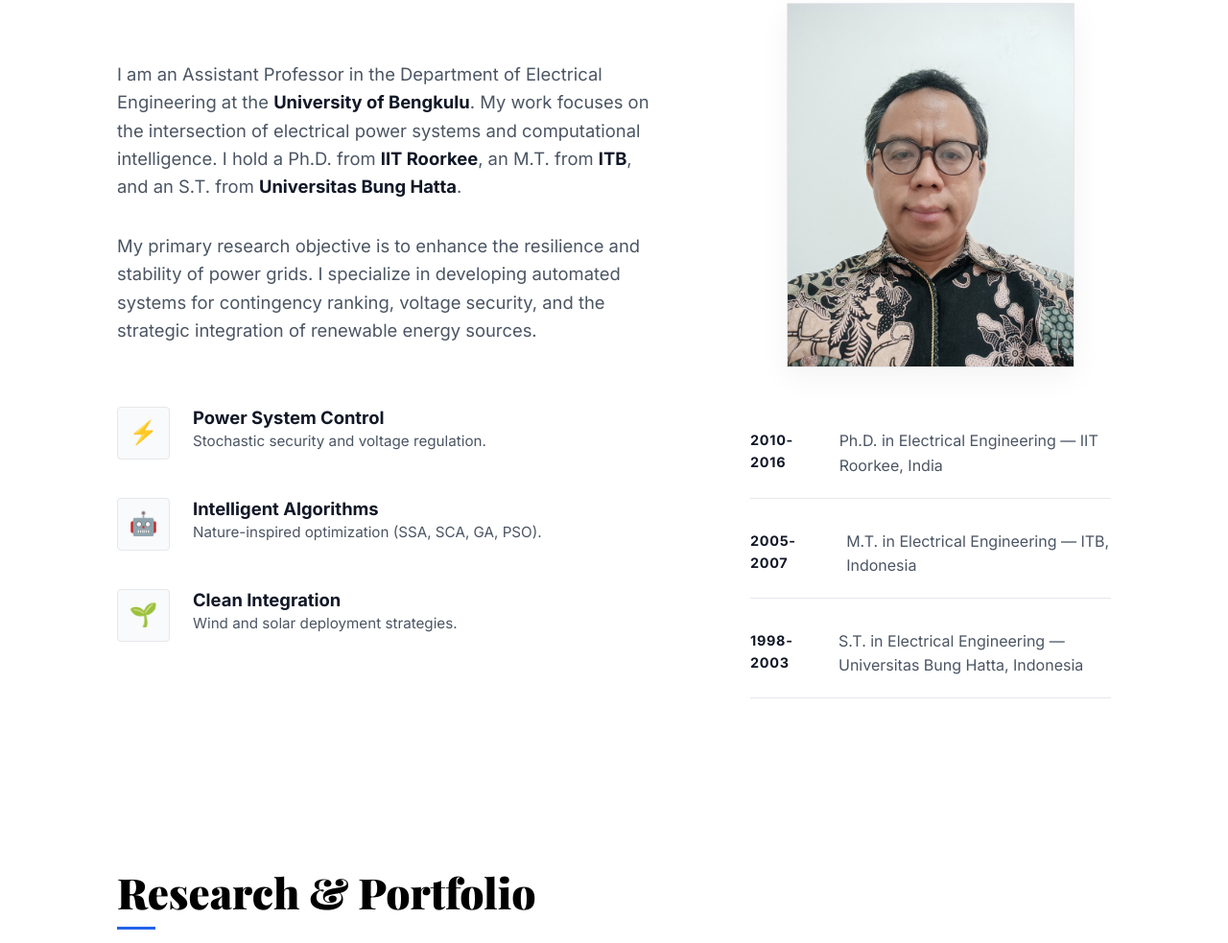
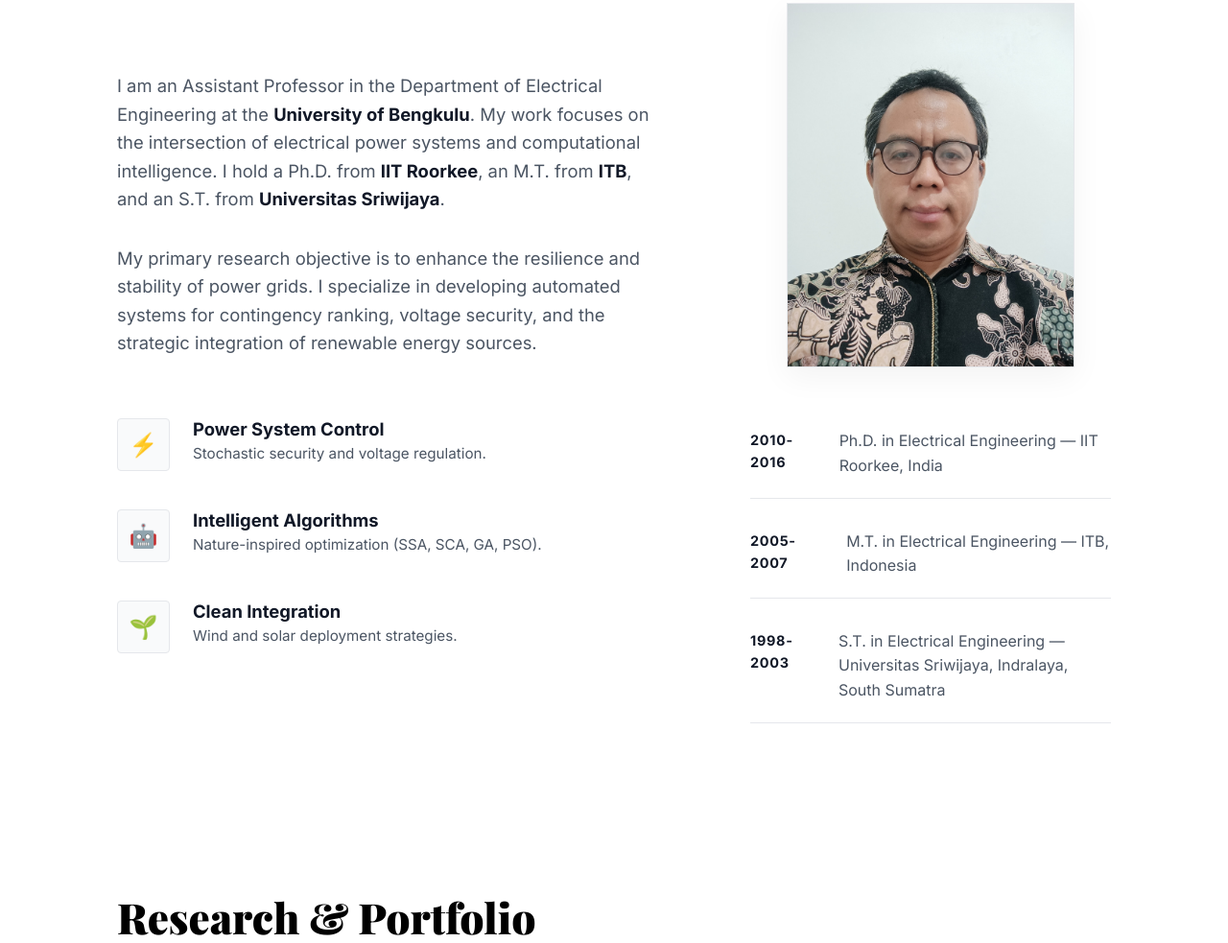
Before and after one commit to novatha/ndaratha.my.id, an Astro site: page / in a window 1280 px wide. Shown: the part 1107-2090 px from the top of the page at 96% size. Built offline with nearby package versions, Linux system fonts and the light colour scheme; Astro itself is replaced by a stand-in of ours.

Commit message:
Update Bachelor's degree to Universitas Sriwijaya, Indralaya, South Sumatra

```diff
--- a/src/components/About.astro
+++ b/src/components/About.astro
@@ -7,7 +7,7 @@
 			<p>
 				I am an Assistant Professor in the Department of Electrical Engineering at the <strong>University of Bengkulu</strong>.
 				My work focuses on the intersection of electrical power systems and computational intelligence.
-				I hold a Ph.D. from <strong>IIT Roorkee</strong>, an M.T. from <strong>ITB</strong>, and an S.T. from <strong>Universitas Bung Hatta</strong>.
+				I hold a Ph.D. from <strong>IIT Roorkee</strong>, an M.T. from <strong>ITB</strong>, and an S.T. from <strong>Universitas Sriwijaya</strong>.
 			</p>
 			<p>
 				My primary research objective is to enhance the resilience and stability of power grids.
@@ -53,7 +53,7 @@
 				</div>
 				<div class="timeline-item">
 					<div class="year">1998-2003</div>
-					<div class="inst">S.T. in Electrical Engineering — Universitas Bung Hatta, Indonesia</div>
+					<div class="inst">S.T. in Electrical Engineering — Universitas Sriwijaya, Indralaya, South Sumatra</div>
 				</div>
 			</div>
 		</div>
```
